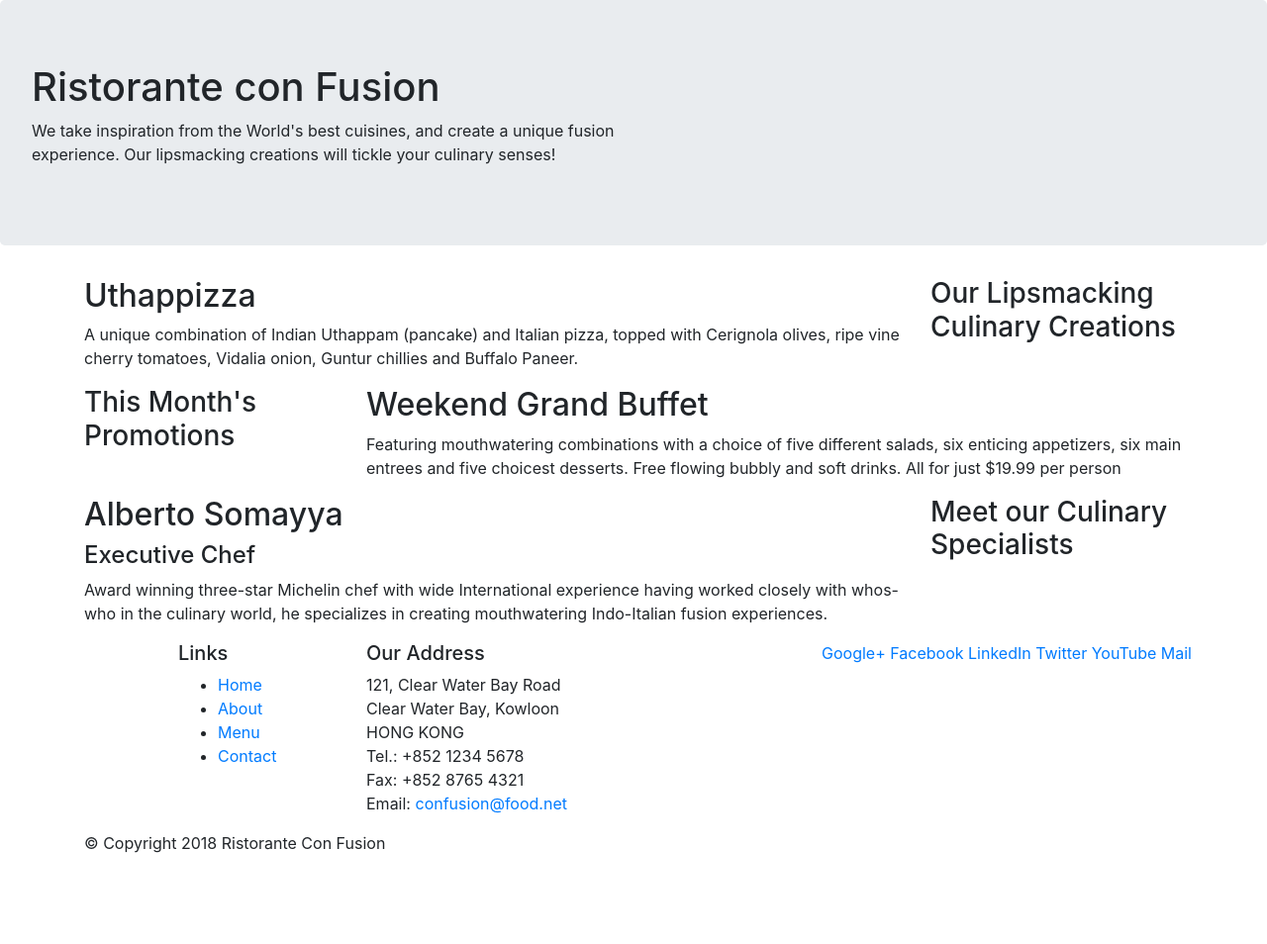
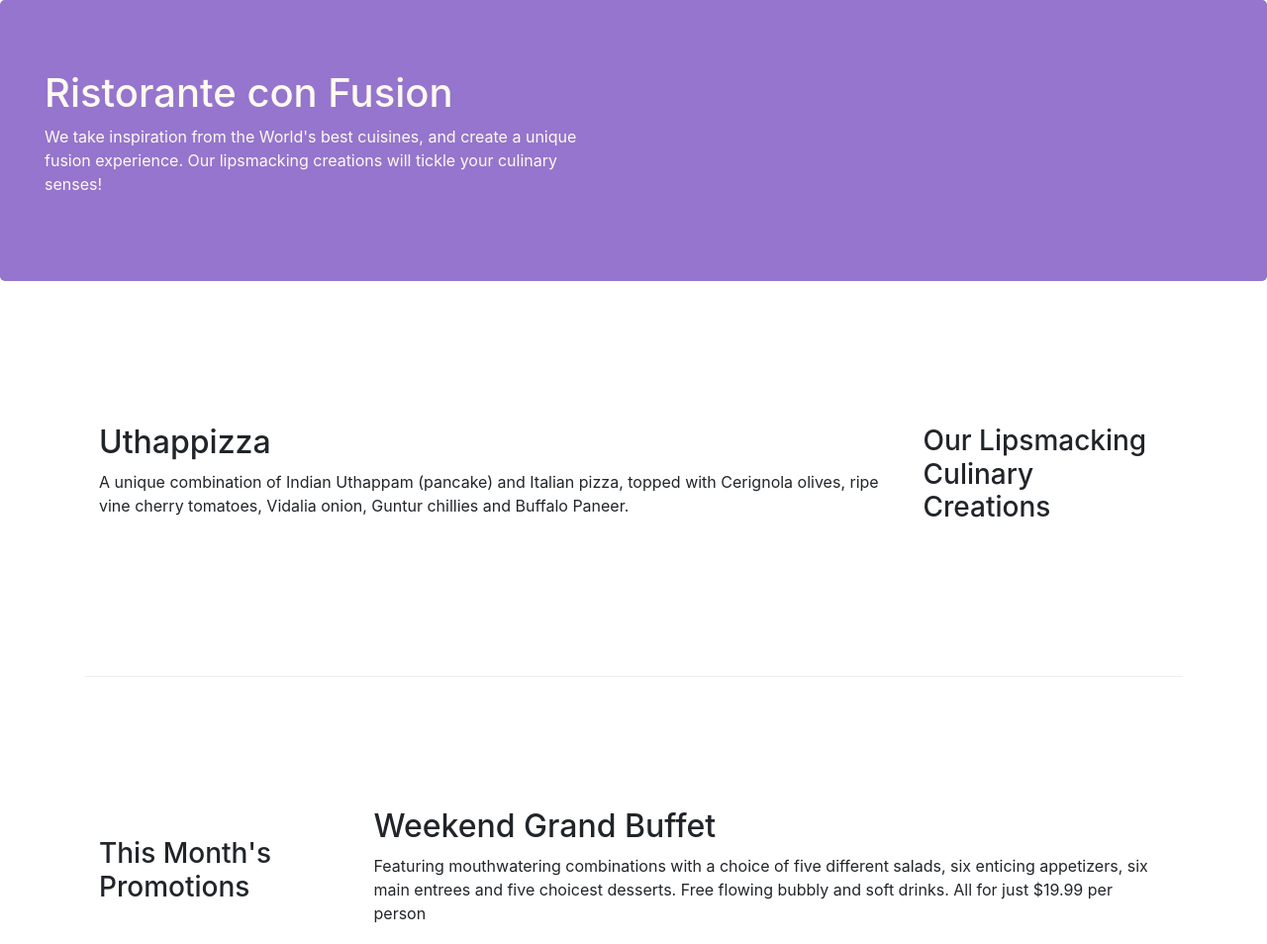
Before and after one commit to nekkik/Bootstrap4, a website: page index.html in a window 1280 px wide. Shown: the top 954 px of the page at 99% size. Before the commit the page ends 880 px from the top, so only its background shows below. Drawn offline with nearby package versions, Linux system fonts and the light colour scheme.

Commit message:
Bootstrap-css-file

```diff
--- /dev/null
+++ b/css/styles.css
@@ -0,0 +1,36 @@
+.row-header
+{
+    margin: 0px auto;
+    padding: 0px auto;
+}
+
+.row-content
+{
+    margin: 0px auto;
+    padding: 50px 0px 50px 0px;
+    border-bottom: 1px ridge;
+    min-height: 400px;
+
+}
+.footer
+{
+    background-color: #d1c4e9;
+    margin: 0px auto;
+    padding: 20px 0px 20px 0px;
+
+}
+.jumbotron
+{
+padding: 70px 30px 70px 30px;
+margin: 0px auto;
+background-color: #9575CD;
+color: floralwhite;
+
+}
+.address
+{
+    font-size: 80%;
+    margin: 0px;
+    color: #0f0f0f;
+
+}
--- a/index.html
+++ b/index.html
@@ -9,6 +9,7 @@
 
         <!-- Bootstrap CSS -->
         <link rel="stylesheet" href="node_modules/bootstrap/dist/css/bootstrap.min.css">
+        <link rel="stylesheet" href="css/styles.css">
     <title>Ristorante Con Fusion</title>
 </head>
 
@@ -16,7 +17,7 @@
 
     <header class = "jumbotron" >
         <div clas = "container">
-            <div class="row">
+            <div class="row row-header">
                 <div class="col-12 col-sm-6">
                     <h1>Ristorante con Fusion</h1>
                     <p>We take inspiration from the World's best cuisines, and create a unique fusion experience. Our lipsmacking creations will tickle your culinary senses!</p>
@@ -28,7 +29,7 @@
     </header>
 
     <div class = "container">
-        <div class="row">
+        <div class="row row-content align-items-center">
             <div class = "col-12 col-sm-4 order-sm-last col-md-3" >
                 <h3>Our Lipsmacking Culinary Creations</h3>
             </div>
@@ -39,7 +40,7 @@
         </div>
 
 
-        <div class="row">
+        <div class="row row-content align-items-center">
             <div class = "col-12 col-sm-4 col-md-3" >
                 <h3>This Month's Promotions</h3>
             </div>
@@ -49,7 +50,7 @@
             </div>
         </div>
 
-        <div class="row">
+        <div class="row row-content align-items-center">
             <div class = "col-12 col-sm-4 order-sm-last col-md-3">
                 <h3>Meet our Culinary Specialists</h3>
             </div>
@@ -61,12 +62,12 @@
         </div>
     </div>
 
-    <footer >
+    <footer class="footer" >
         <div class="container">
             <div class = "row">
                 <div class= "col-4 offset-1 col-sm-2">
                     <h5>Links</h5>
-                    <ul>
+                    <ul class = "list-unstyle">
                         <li><a href="#">Home</a></li>
                         <li><a href="#">About</a></li>
                         <li><a href="#">Menu</a></li>
@@ -84,8 +85,8 @@
 		              Email: <a href="mailto:confusion@food.net">confusion@food.net</a>
 		           </address>
                 </div>
-                <div lass="col-12 col-sm-4">
-                    <div>
+                <div lass="col-12 col-sm-4 align-self-center">
+                    <div class="text-center">
                         <a href="http://google.com/+">Google+</a>
                         <a href="http://www.facebook.com/profile.php?id=">Facebook</a>
                         <a href="http://www.linkedin.com/in/">LinkedIn</a>
@@ -95,7 +96,7 @@
                     </div>
                 </div>
            </div>
-           <div class = "row">
+           <div class = "row justify-content-center">
                 <div class = "col-auto">
                     <p>© Copyright 2018 Ristorante Con Fusion</p>
                 </div>
```
